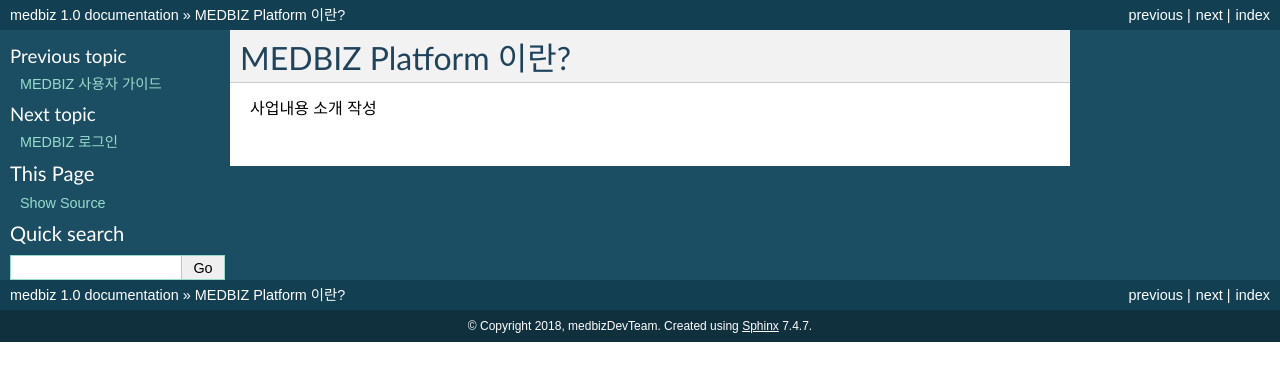
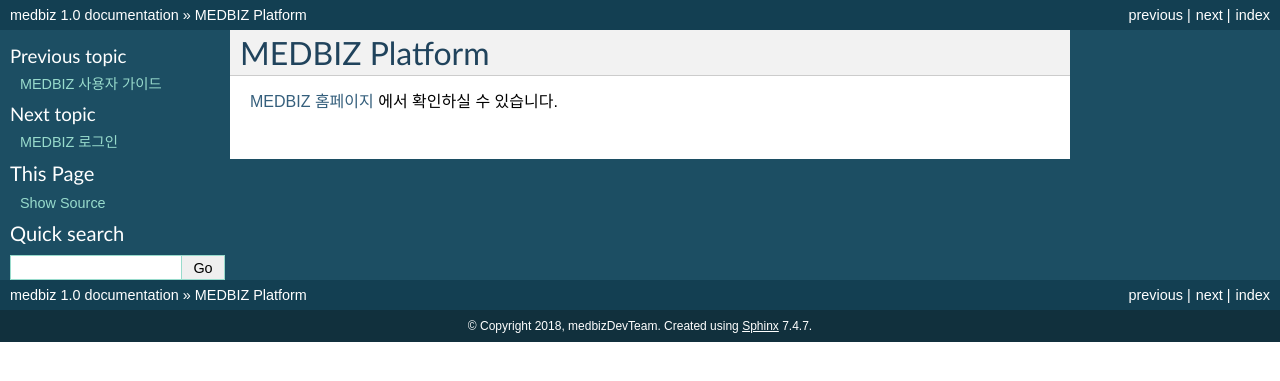
Before and after one commit to jWater1001/wiki-medbiz, a Sphinx documentation site: the page built from docs/introduce.rst, in a window 1280 px wide. Shown: the top 381 px of the page. Built offline with Sphinx 7.4.7, drawn with Linux system fonts in a browser that asks for light colours; pages that are not in the unit, such as notebooks, are missing from menus.

```diff
--- a/docs/developer.rst
+++ /dev/null
@@ -1,5 +0,0 @@
-========
-개발자 등록
-========
-
-개발자 등록을 하는 방법에 대한 가이드입니다.
--- a/docs/introduce.rst
+++ b/docs/introduce.rst
@@ -1,5 +1,5 @@
 ========
-MEDBIZ Platform 이란?
+MEDBIZ Platform
 ========
 
-사업내용 소개 작성
+`MEDBIZ 홈페이지 <https://medbiz-user-guide.readthedocs.io/ko/latest/login.html>`_ 에서 확인하실 수 있습니다.
```
Also changed, not shown: docs/dev_guide.rst (added, +19 -0 lines), docs/index.rst (+9 -8 lines), 1 other file.
